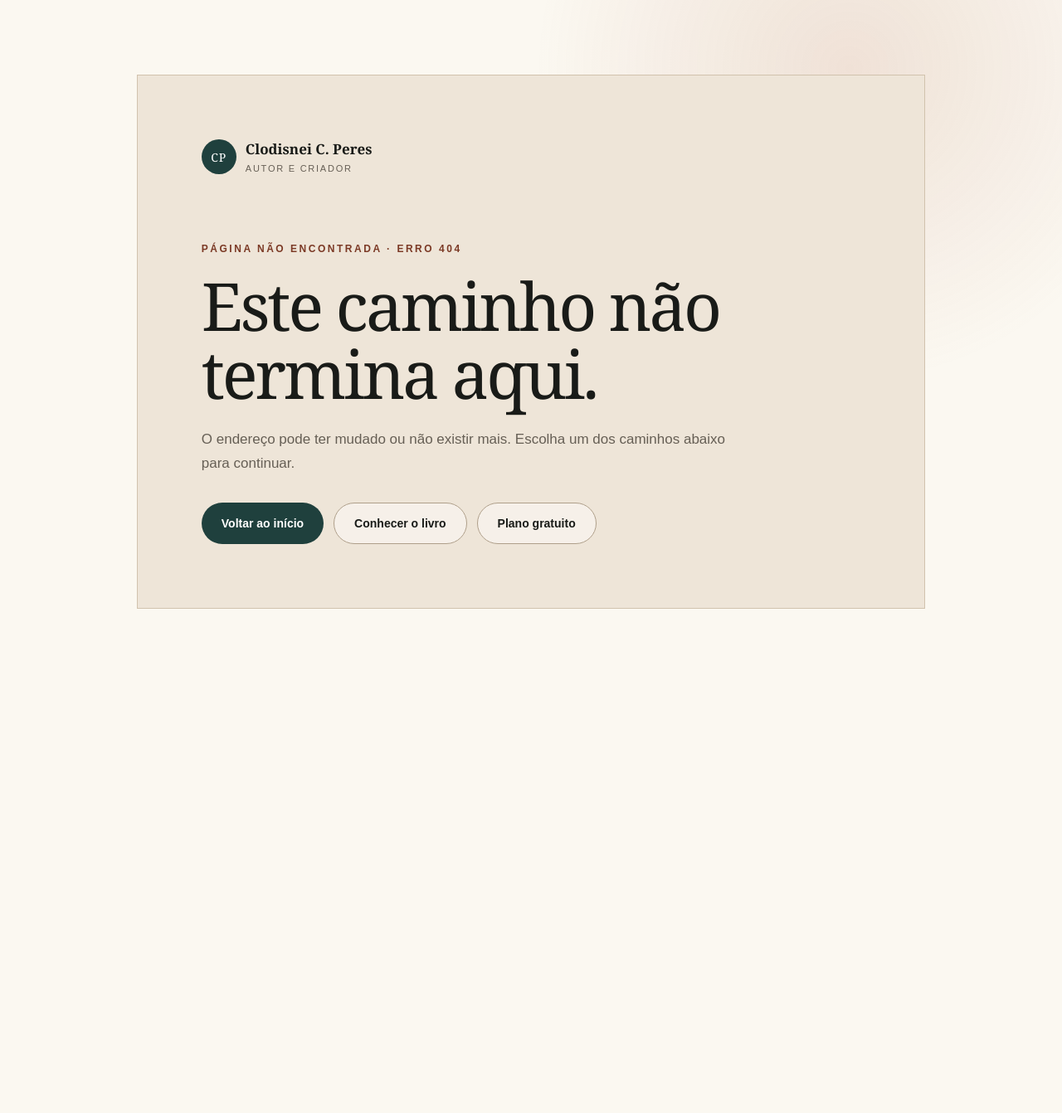
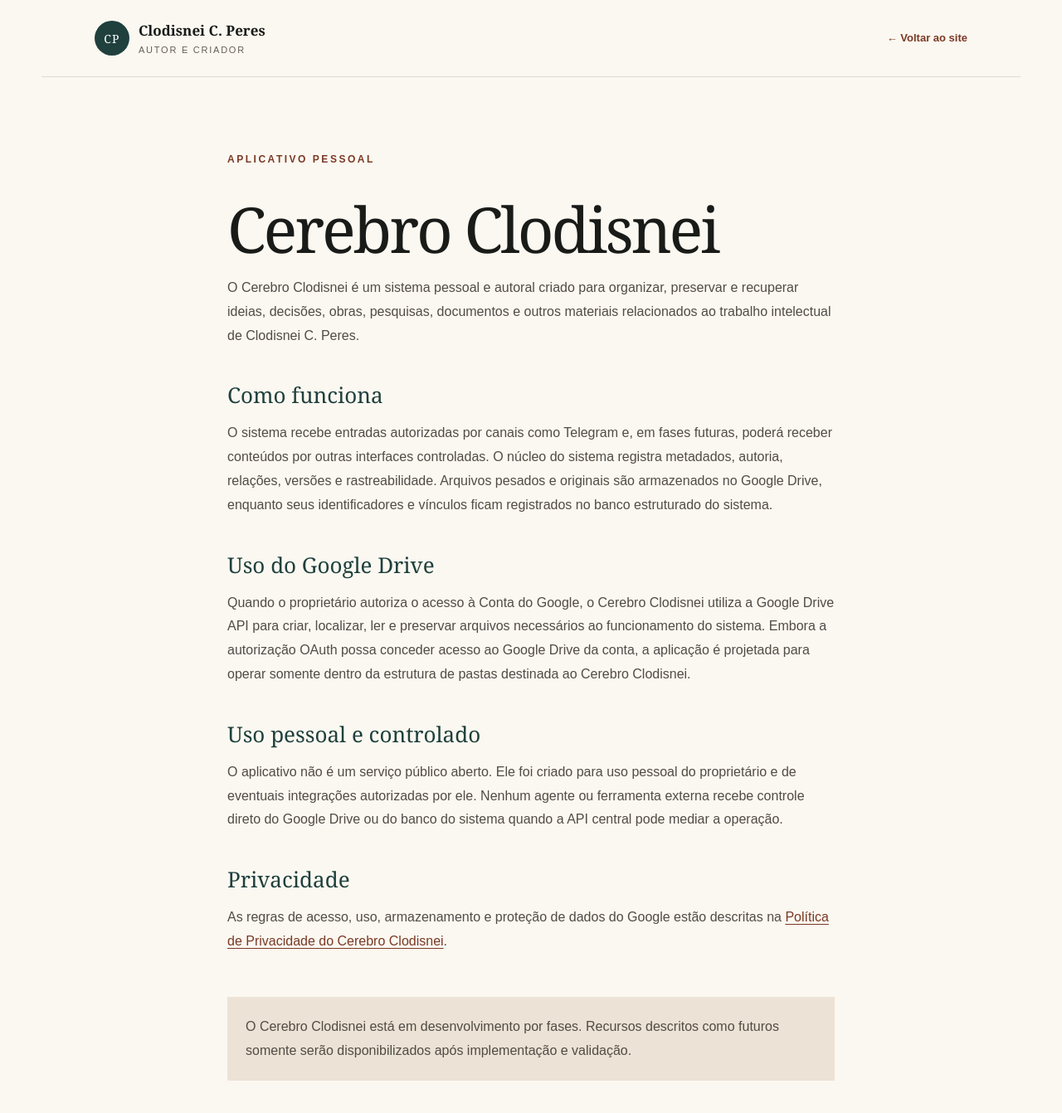
Before and after one commit to clodisnei/clodisneicperes-site, a Next.js app: page /cerebro-clodisnei in a window 1280 px wide. Before the commit this address had no page. Shown: the top 1342 px of the page at 83% size. Before the commit the page ends 823 px from the top, so only its background shows below. Built offline with nearby package versions, Linux system fonts and the light colour scheme.

Commit message:
feat: add Cerebro Clodisnei OAuth homepage

```diff
--- /dev/null
+++ b/app/cerebro-clodisnei/page.tsx
@@ -0,0 +1,73 @@
+import type { Metadata } from "next";
+import Link from "next/link";
+
+export const metadata: Metadata = {
+  title: "Cerebro Clodisnei | Aplicativo pessoal",
+  description:
+    "Página oficial do Cerebro Clodisnei, sistema pessoal de organização, preservação e recuperação de conhecimento.",
+  alternates: { canonical: "/cerebro-clodisnei" },
+};
+
+export default function CerebroClodisneiPage() {
+  return (
+    <main className="legal-page">
+      <header className="reflection-nav">
+        <Link className="brand" href="/">
+          <span className="brand-mark">CP</span>
+          <span>
+            <strong>Clodisnei C. Peres</strong>
+            <small>Autor e criador</small>
+          </span>
+        </Link>
+        <Link href="/">← Voltar ao site</Link>
+      </header>
+
+      <article>
+        <p className="eyebrow">Aplicativo pessoal</p>
+        <h1>Cerebro Clodisnei</h1>
+        <p>
+          O Cerebro Clodisnei é um sistema pessoal e autoral criado para organizar,
+          preservar e recuperar ideias, decisões, obras, pesquisas, documentos e
+          outros materiais relacionados ao trabalho intelectual de Clodisnei C. Peres.
+        </p>
+
+        <h2>Como funciona</h2>
+        <p>
+          O sistema recebe entradas autorizadas por canais como Telegram e, em fases
+          futuras, poderá receber conteúdos por outras interfaces controladas. O núcleo
+          do sistema registra metadados, autoria, relações, versões e rastreabilidade.
+          Arquivos pesados e originais são armazenados no Google Drive, enquanto seus
+          identificadores e vínculos ficam registrados no banco estruturado do sistema.
+        </p>
+
+        <h2>Uso do Google Drive</h2>
+        <p>
+          Quando o proprietário autoriza o acesso à Conta do Google, o Cerebro Clodisnei
+          utiliza a Google Drive API para criar, localizar, ler e preservar arquivos
+          necessários ao funcionamento do sistema. Embora a autorização OAuth possa
+          conceder acesso ao Google Drive da conta, a aplicação é projetada para operar
+          somente dentro da estrutura de pastas destinada ao Cerebro Clodisnei.
+        </p>
+
+        <h2>Uso pessoal e controlado</h2>
+        <p>
+          O aplicativo não é um serviço público aberto. Ele foi criado para uso pessoal
+          do proprietário e de eventuais integrações autorizadas por ele. Nenhum agente
+          ou ferramenta externa recebe controle direto do Google Drive ou do banco do
+          sistema quando a API central pode mediar a operação.
+        </p>
+
+        <h2>Privacidade</h2>
+        <p>
+          As regras de acesso, uso, armazenamento e proteção de dados do Google estão
+          descritas na <Link href="/cerebro-clodisnei/privacidade">Política de Privacidade do Cerebro Clodisnei</Link>.
+        </p>
+
+        <p className="legal-note">
+          O Cerebro Clodisnei está em desenvolvimento por fases. Recursos descritos como
+          futuros somente serão disponibilizados após implementação e validação.
+        </p>
+      </article>
+    </main>
+  );
+}
```
